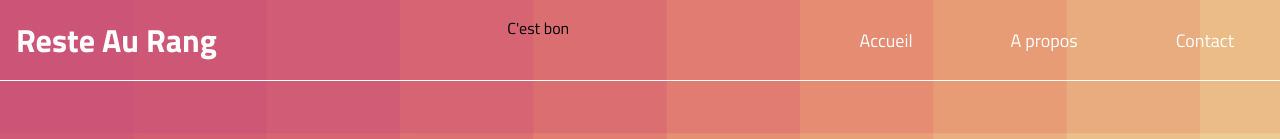
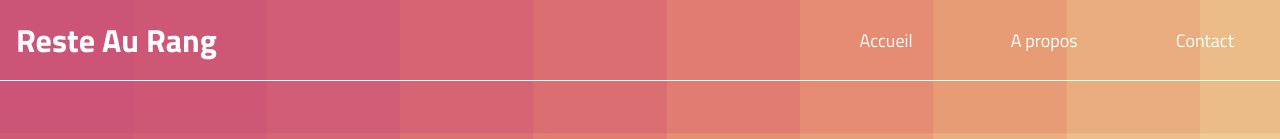
Before and after one commit to HedzDev/resto, a plain HTML site: page index.html in a window 1280 px wide. Shown: the top 139 px of the page. Drawn offline with Linux system fonts and the light colour scheme.

Commit message:
remove a text

```diff
--- a/index.html
+++ b/index.html
@@ -16,7 +16,7 @@
     <div class="container">
       <header class="header">
         <h1 class="title">Reste Au Rang</h1>
-        <p>C'est bon</p>
+
         <nav class="nav">
           <a href="#" class="nav__link">Accueil</a>
           <a href="#" class="nav__link">A propos</a>
```
